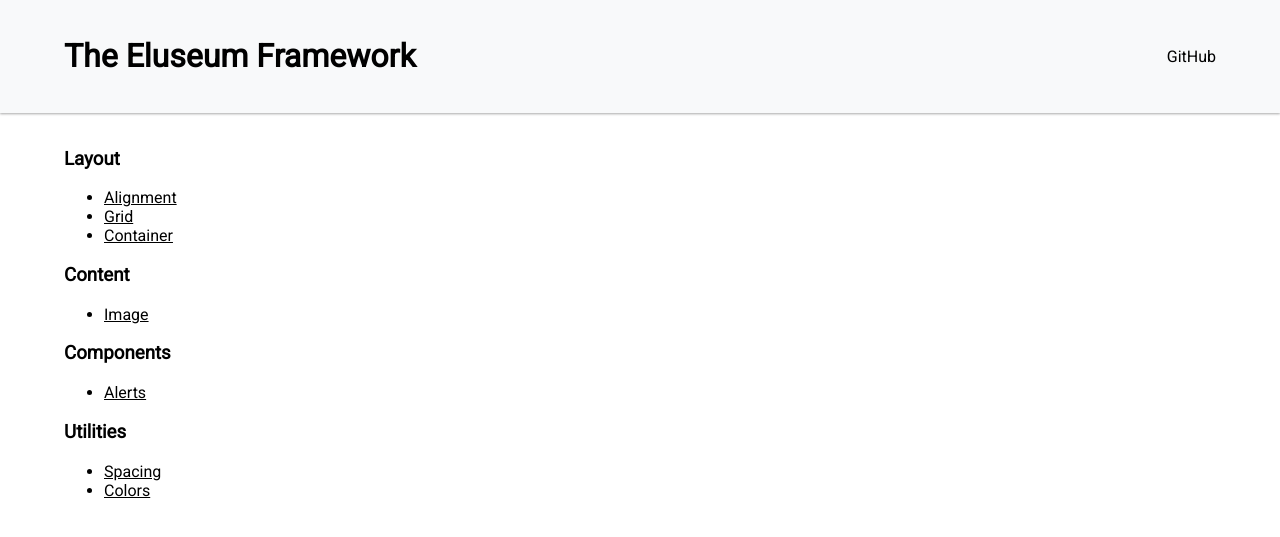
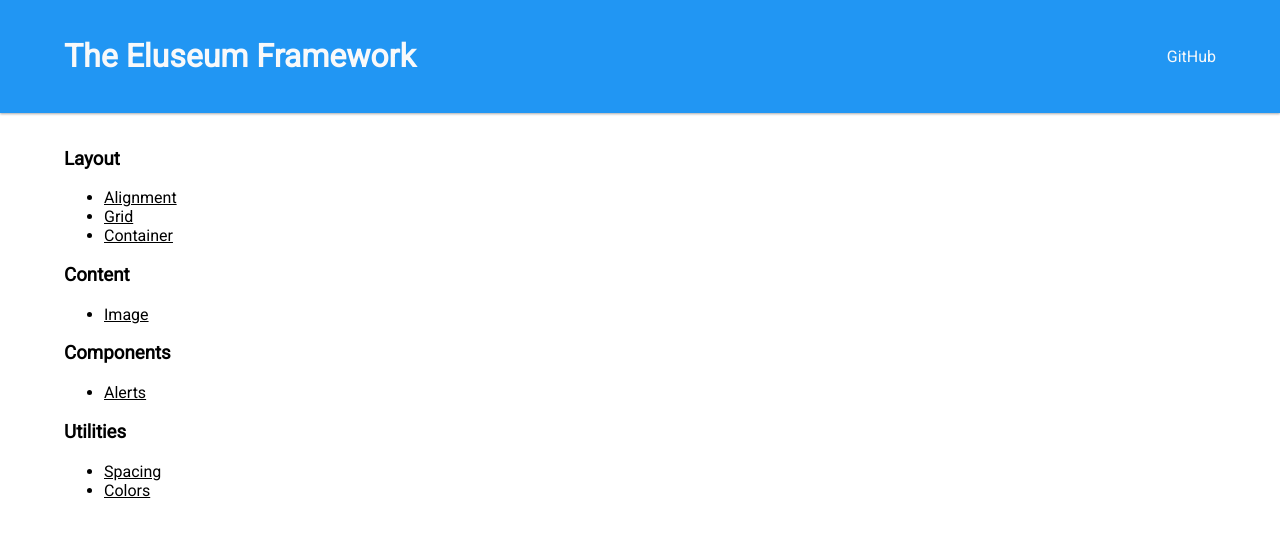
Before and after one commit to pojntfx/framework, a Jekyll site: the page built from index.html, in a window 1280 px wide. Shown: the top 537 px of the page. Built offline with Jekyll 4.4.1, drawn with Linux system fonts in a browser that asks for light colours.

Commit message:
Made the home header blue

```diff
--- a/_layouts/home.html
+++ b/_layouts/home.html
@@ -16,8 +16,8 @@
 </head>
 
 <body>
-  <div class="container-fluid bg-light sdw-a-1">
-    <div class="container py-1 text-dark">
+  <div class="container-fluid bg-primary text-light sdw-a-1">
+    <div class="container py-1">
       <div class="row">
         <div class="col ma-0">
           <h1>
@@ -25,7 +25,7 @@
           </h1>
         </div>
         <div class="col ma-0 justify-center">
-          <a href="https://github.com/eluseum" class="float-right link-dark">GitHub</a>
+          <a href="https://github.com/eluseum" class="float-right link-light">GitHub</a>
         </div>
       </div>
     </div>
```
